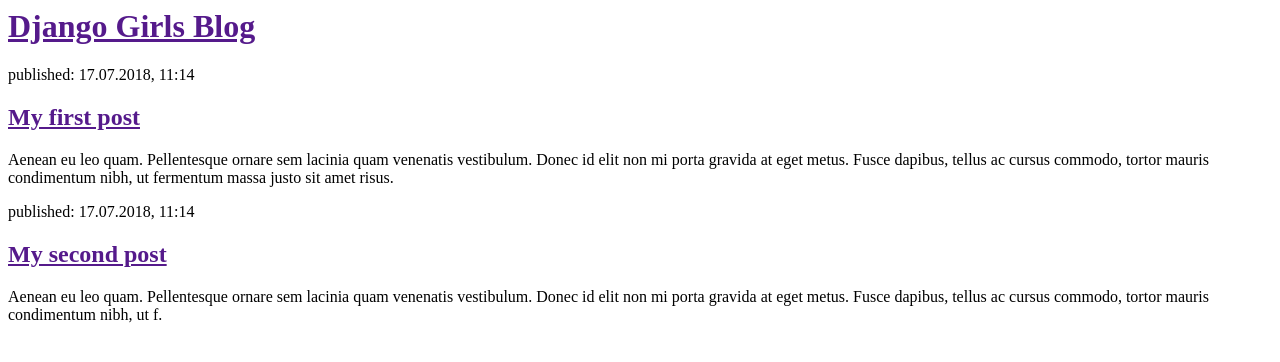
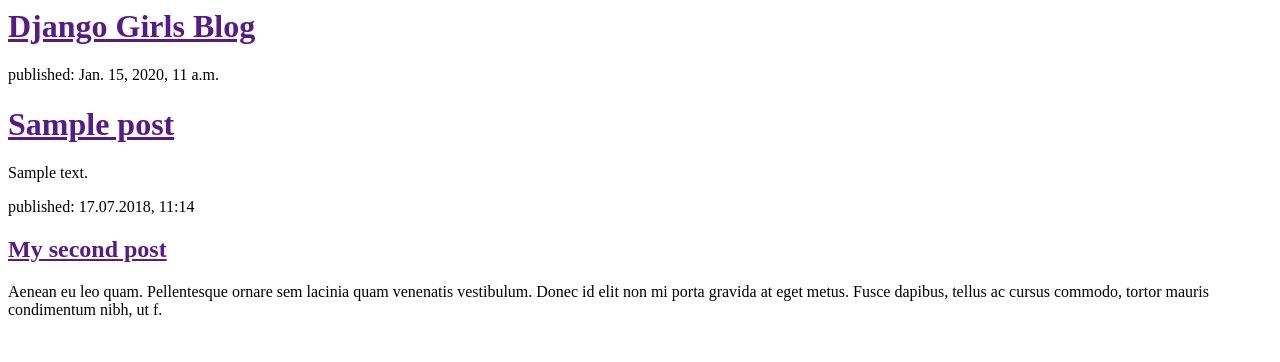
Before and after one commit to fh1711/my-first-blog, a Django app: page / in a window 1280 px wide. Shown: the top 362 px of the page. Run offline with Django 3.2, Linux system fonts and the light colour scheme; tables that the repository leaves empty hold one stand-in row (values such as "Sample post").

Commit message:
Modified templates to display posts from database

```diff
--- a/blog/templates/blog/post_list.html
+++ b/blog/templates/blog/post_list.html
@@ -7,11 +7,19 @@
             <h1><a href="">Django Girls Blog</a></h1>
         </div>
 
-        <div>
-            <p>published: 17.07.2018, 11:14</p>
-            <h2><a href="">My first post</a></h2>
-            <p>Aenean eu leo quam. Pellentesque ornare sem lacinia quam venenatis vestibulum. Donec id elit non mi porta gravida at eget metus. Fusce dapibus, tellus ac cursus commodo, tortor mauris condimentum nibh, ut fermentum massa justo sit amet risus.</p>
-        </div>
+        {% for post in posts %}
+            <div>
+                <p>
+                    published: {{ post.published_date }}
+                </p>
+                <h1>
+                    <a href="">{{ post.title }}</a>
+                </h1>
+                <p>
+                    {{ post.text|linebreaksbr }}
+                </p>
+            </div>
+        {% endfor %}
 
         <div>
             <p>published: 17.07.2018, 11:14</p>
--- a/blog/views.py
+++ b/blog/views.py
@@ -1,4 +1,8 @@
 from django.shortcuts import render
+from django.utils import timezone
+from .models import Post
 
 def post_list(request):
-    return render(request, 'blog/post_list.html', {})
+    #    posts = Post.objects.filter(published_date__lte=timezone.now()).order_by('published_date')
+    posts = Post.objects.filter()
+    return render(request, 'blog/post_list.html', {'posts': posts})
```
